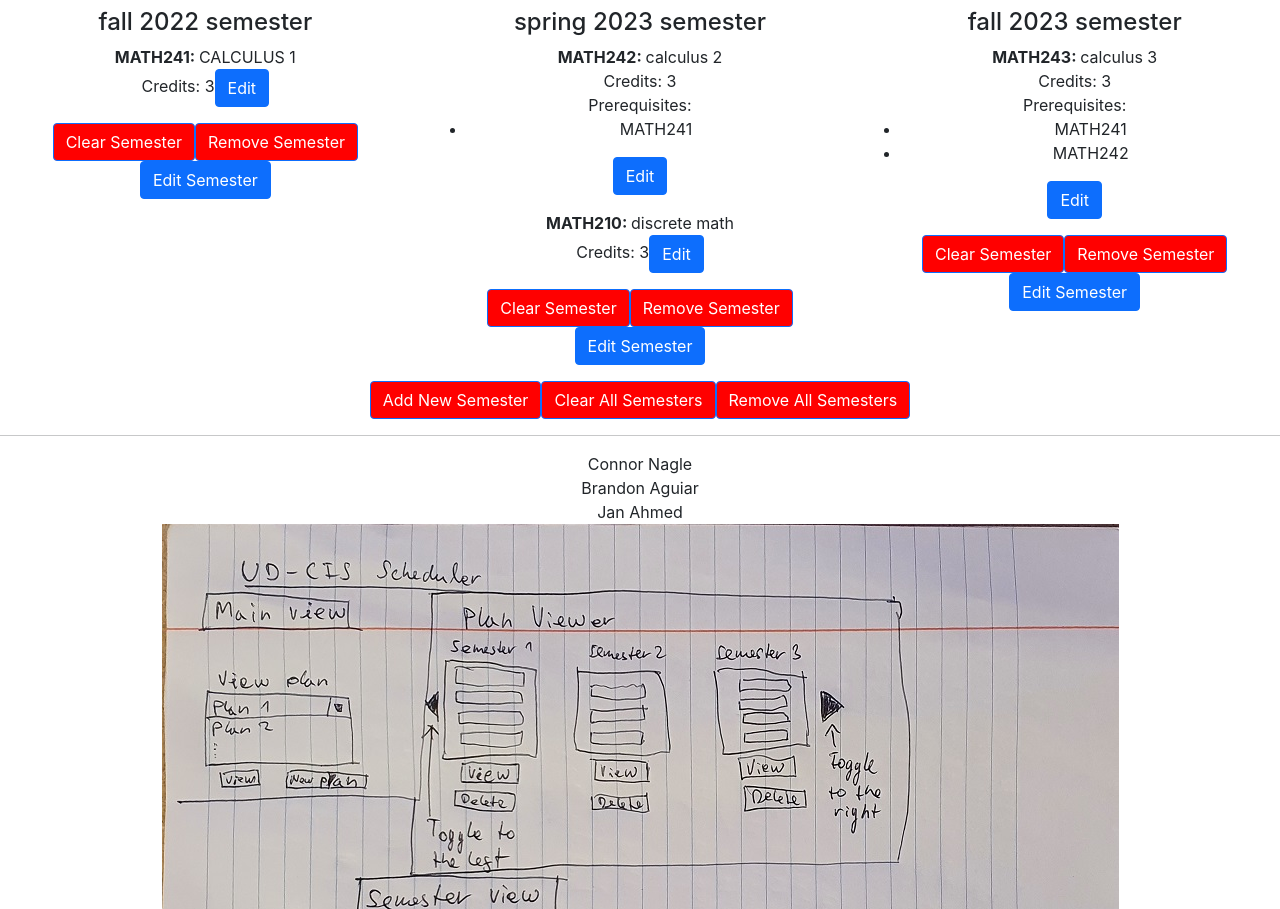
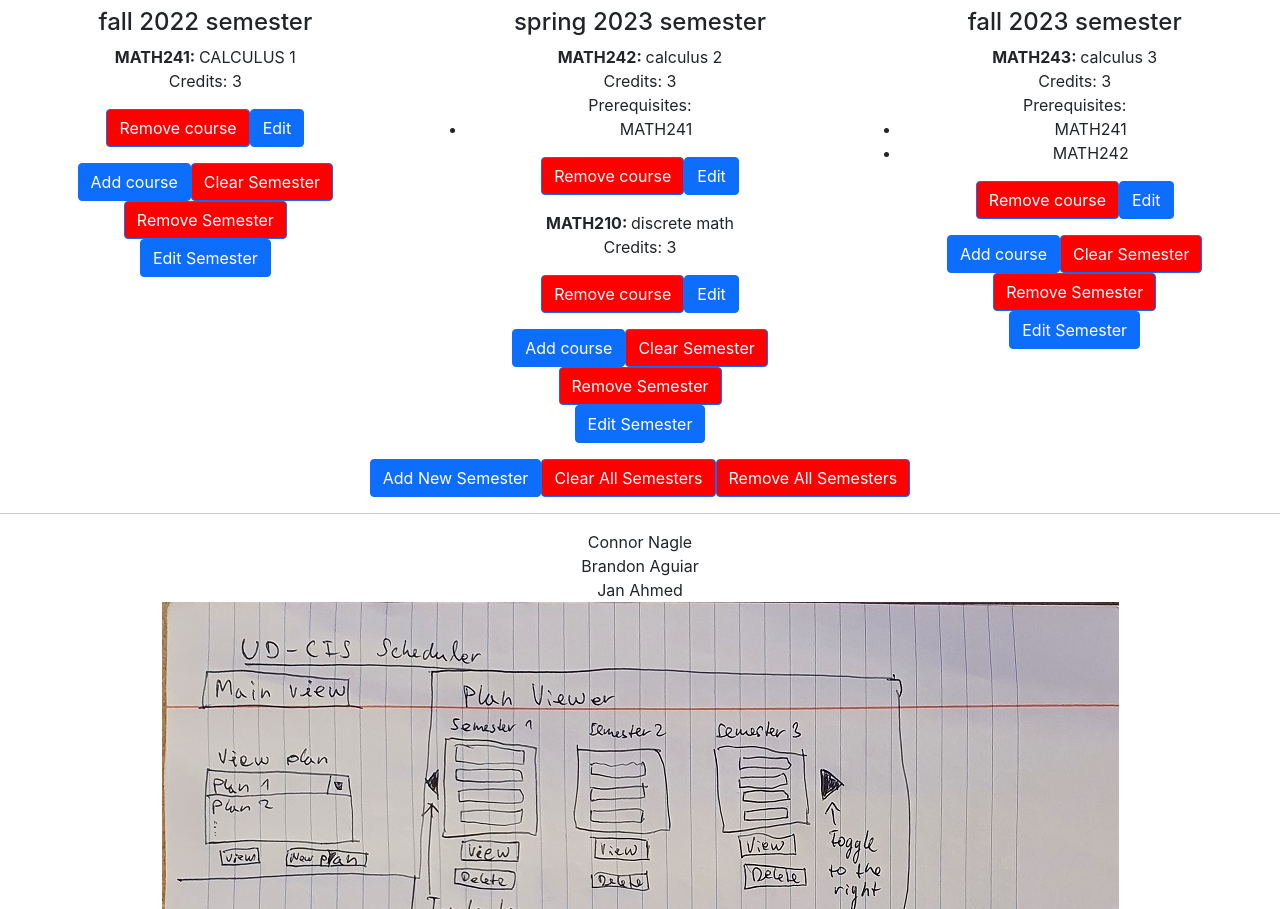
Before and after one commit to janahmedprg/cis-scheduler-team-22, a React (Create React App) app: page / in a window 1280 px wide. Shown: the part 992-1901 px from the top of the page. Built offline with nearby package versions, Linux system fonts and the light colour scheme.

Commit message:
Implemented add/remove course and fixed id indexing

```diff
--- a/src/App.tsx
+++ b/src/App.tsx
@@ -45,6 +45,8 @@ function App(): JSX.Element {
                 degreePlan={findDegreePlan(selectedPlanId)}
                 degreePlans={degreePlans}
                 setDegreePlans={setDegreePlans}
+                nextId={nextId}
+                setNextId={setNextId}
             />
             <hr />
             <div>Connor Nagle</div>
--- a/src/Compontents/viewCourse.tsx
+++ b/src/Compontents/viewCourse.tsx
@@ -10,15 +10,46 @@ export function ViewCourse({
     semester,
     degreePlan,
     degreePlans,
-    setDegreePlans
+    setDegreePlans,
+    nextId,
+    setNextId
 }: {
     course: Course;
     semester: Semester;
     degreePlan: DegreePlan;
     degreePlans: DegreePlan[];
     setDegreePlans: (plans: DegreePlan[]) => void;
+    nextId: number;
+    setNextId: (id: number) => void;
 }) {
     const [editing, setEditing] = useState<boolean>(false);
+
+    function removeCourse() {
+        const foundDegreePlan = degreePlans.find(
+            (plan: DegreePlan): boolean => plan.id === degreePlan.id
+        );
+        if (foundDegreePlan === undefined) {
+            return;
+        }
+        const courseIndex = semester.courses.findIndex(
+            (c: Course): boolean => c.id === course.id
+        );
+        const newCourseList = [...semester.courses];
+        newCourseList.splice(courseIndex, 1);
+        const newSemester = { ...semester, courses: newCourseList };
+
+        const newSemesterList: Semester[] = degreePlan.semesters.map(
+            (s: Semester): Semester =>
+                s.id === newSemester.id ? newSemester : s
+        );
+        const newPlan = { ...degreePlan, semesters: newSemesterList };
+        const newPlans: DegreePlan[] = degreePlans.map(
+            (plan: DegreePlan): DegreePlan =>
+                plan.id === newPlan.id ? newPlan : plan
+        );
+        setNextId(nextId + 1);
+        setDegreePlans(newPlans);
+    }
     return (
         <div>
             <b>{course.code}: </b>
@@ -59,6 +90,13 @@ export function ViewCourse({
                     setDegreePlans={setDegreePlans}
                 />
             )}
+            <p></p>
+            <Button
+                style={{ backgroundColor: "red" }}
+                onClick={() => removeCourse()}
+            >
+                Remove course
+            </Button>
             <Button onClick={() => setEditing(!editing)}>
                 {editing ? "Close" : "Edit"}
             </Button>
--- a/src/Compontents/viewDegreePlan.tsx
+++ b/src/Compontents/viewDegreePlan.tsx
@@ -7,11 +7,15 @@ import { Button, Col, Row } from "react-bootstrap";
 export function ViewDegreePlan({
     degreePlan,
     degreePlans,
-    setDegreePlans
+    setDegreePlans,
+    nextId,
+    setNextId
 }: {
     degreePlan: DegreePlan;
     degreePlans: DegreePlan[];
     setDegreePlans: (plans: DegreePlan[]) => void;
+    nextId: number;
+    setNextId: (id: number) => void;
 }): JSX.Element {
     function clearPlan() {
         const foundDegreePlan = degreePlans.find(
@@ -56,14 +60,8 @@ export function ViewDegreePlan({
         if (foundDegreePlan === undefined) {
             return;
         }
-        let highestID = 0;
-        if (foundDegreePlan.semesters.length !== 0) {
-            highestID = foundDegreePlan.semesters.reduce((prev, current) =>
-                prev.id > current.id ? prev : current
-            ).id;
-        }
         const emptySemester = {
-            id: highestID + 1,
+            id: nextId,
             courses: [],
             session: "winter" as SemesterSession,
             year: 0
@@ -76,6 +74,7 @@ export function ViewDegreePlan({
             (plan: DegreePlan): DegreePlan =>
                 plan.id === newPlan.id ? newPlan : plan
         );
+        setNextId(nextId + 1);
         setDegreePlans(newPlans);
     }
     return (
@@ -99,18 +98,15 @@ export function ViewDegreePlan({
                                     degreePlan={degreePlan}
                                     degreePlans={degreePlans}
                                     setDegreePlans={setDegreePlans}
+                                    nextId={nextId}
+                                    setNextId={setNextId}
                                 />
                             </p>
                         </Col>
                     )
                 )}
             </Row>
-            <Button
-                style={{ backgroundColor: "red" }}
-                onClick={() => addNewSemester()}
-            >
-                Add New Semester
-            </Button>
+            <Button onClick={() => addNewSemester()}>Add New Semester</Button>
             <Button
                 style={{ backgroundColor: "red" }}
                 onClick={() => clearPlan()}
--- a/src/Compontents/viewSemester.tsx
+++ b/src/Compontents/viewSemester.tsx
@@ -10,12 +10,16 @@ export function ViewSemester({
     semester,
     degreePlan,
     degreePlans,
-    setDegreePlans
+    setDegreePlans,
+    nextId,
+    setNextId
 }: {
     semester: Semester;
     degreePlan: DegreePlan;
     degreePlans: DegreePlan[];
     setDegreePlans: (plans: DegreePlan[]) => void;
+    nextId: number;
+    setNextId: (id: number) => void;
 }): JSX.Element {
     const [editing, setEditing] = useState<boolean>(false);
     function clearSemester() {
@@ -70,6 +74,45 @@ export function ViewSemester({
         );
         setDegreePlans(newPlans);
     }
+    function addCourse() {
+        const foundDegreePlan = degreePlans.find(
+            (plan: DegreePlan): boolean => plan.id === degreePlan.id
+        );
+        if (foundDegreePlan === undefined) {
+            return;
+        }
+        const emptyCourse = {
+            id: nextId,
+            name: "New course",
+            descr: "",
+            credits: 0,
+            prereqs: [],
+            restrict: "",
+            breadth: [],
+            typ: [],
+            code: "",
+            requirementsFulfilled: [],
+            sections: []
+        };
+        const newSemester: Semester = {
+            ...semester,
+            courses: [...semester.courses, emptyCourse]
+        };
+        const newSemesterList: Semester[] = degreePlan.semesters.map(
+            (s: Semester): Semester =>
+                s.id === newSemester.id ? newSemester : s
+        );
+        const newPlan: DegreePlan = {
+            ...foundDegreePlan,
+            semesters: [...newSemesterList]
+        };
+        const newPlans: DegreePlan[] = degreePlans.map(
+            (plan: DegreePlan): DegreePlan =>
+                plan.id === newPlan.id ? newPlan : plan
+        );
+        setNextId(nextId + 1);
+        setDegreePlans(newPlans);
+    }
     return (
         <div>
             <h4>
@@ -92,10 +135,13 @@ export function ViewSemester({
                             degreePlan={degreePlan}
                             degreePlans={degreePlans}
                             setDegreePlans={setDegreePlans}
+                            nextId={nextId}
+                            setNextId={setNextId}
                         />
                     </p>
                 )
             )}
+            <Button onClick={() => addCourse()}>Add course</Button>
             <Button
                 style={{ backgroundColor: "red" }}
                 onClick={() => clearSemester()}
```
